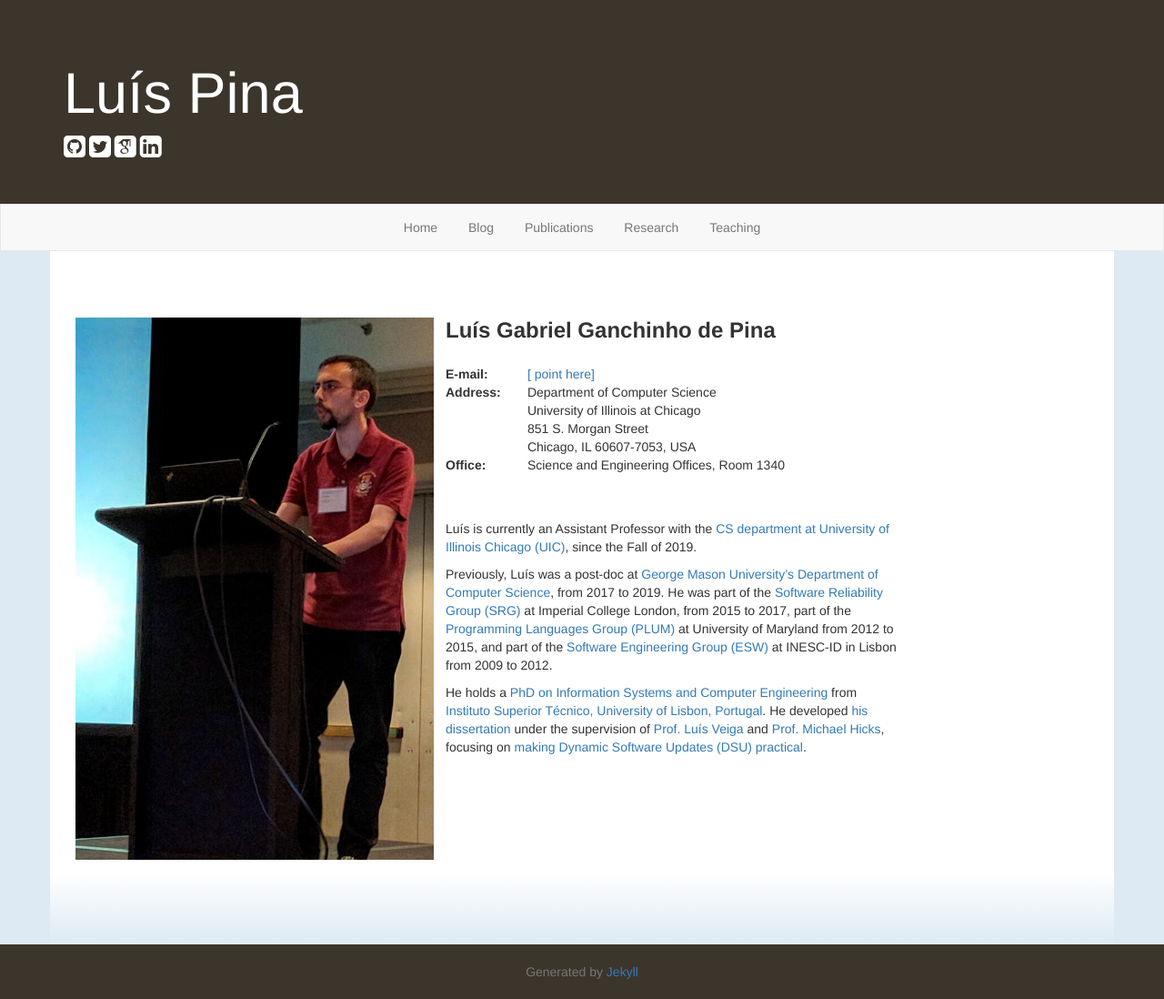
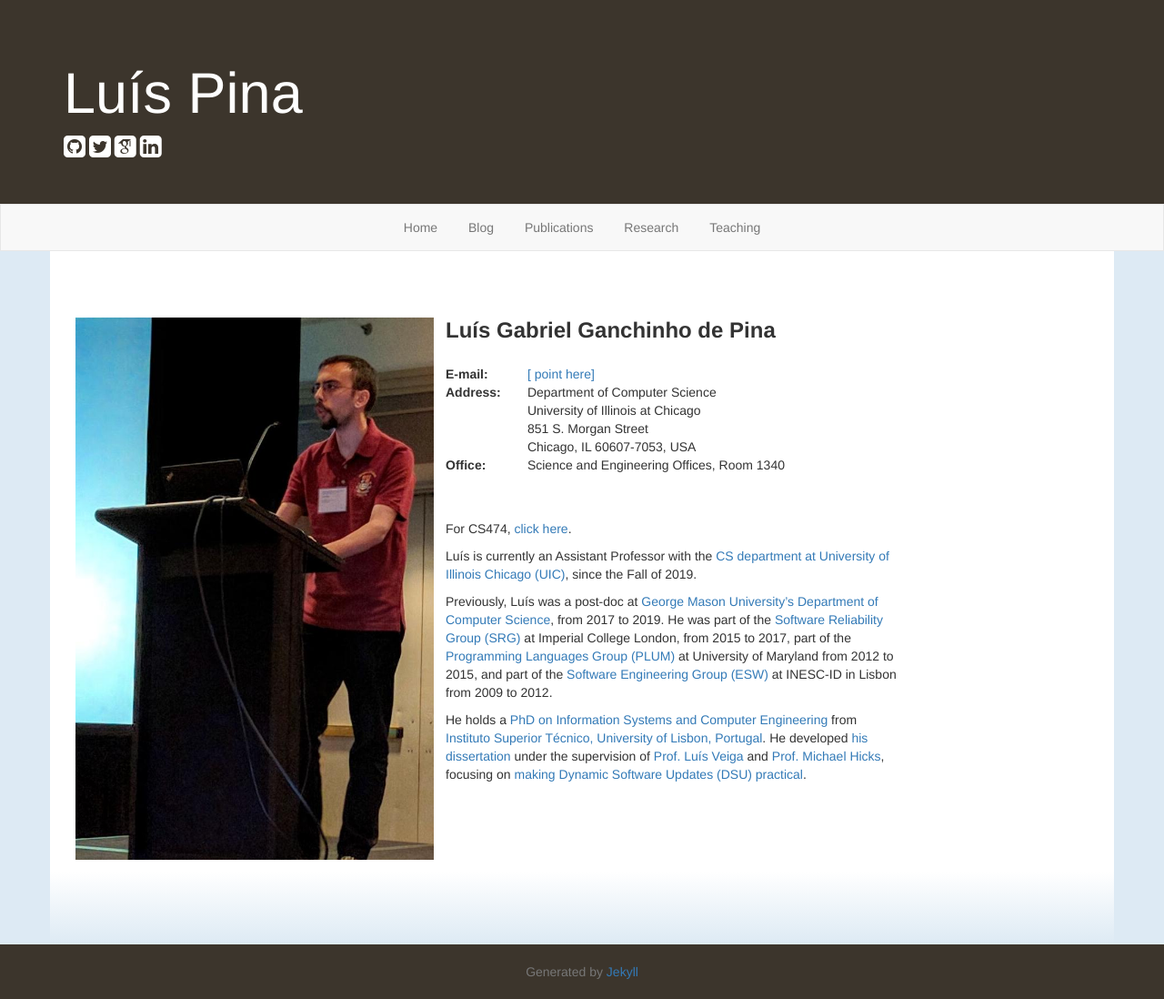
Before and after one commit to luisggpina/personal-website, a Jekyll site: the page built from index.md, in a window 1280 px wide. Shown: the whole page at 91% size. Built offline with Jekyll 4.4.1, drawn with Linux system fonts in a browser that asks for light colours; nearby versions of some CDN libraries; some web fonts are replaced.

```diff
--- a/index.md
+++ b/index.md
@@ -9,6 +9,8 @@ layout: index
 title: index
 group: "index"
 ---
+
+For CS474, [click here](https://luisggpina.github.io/cs474-2019-site/).
 
 Luís is currently an Assistant Professor with the [CS department at University of Illinois Chicago (UIC)](https://cs.uic.edu/), since the Fall of 2019.
 
```
Also changed, not shown: teaching.md (+2 -0 lines).
